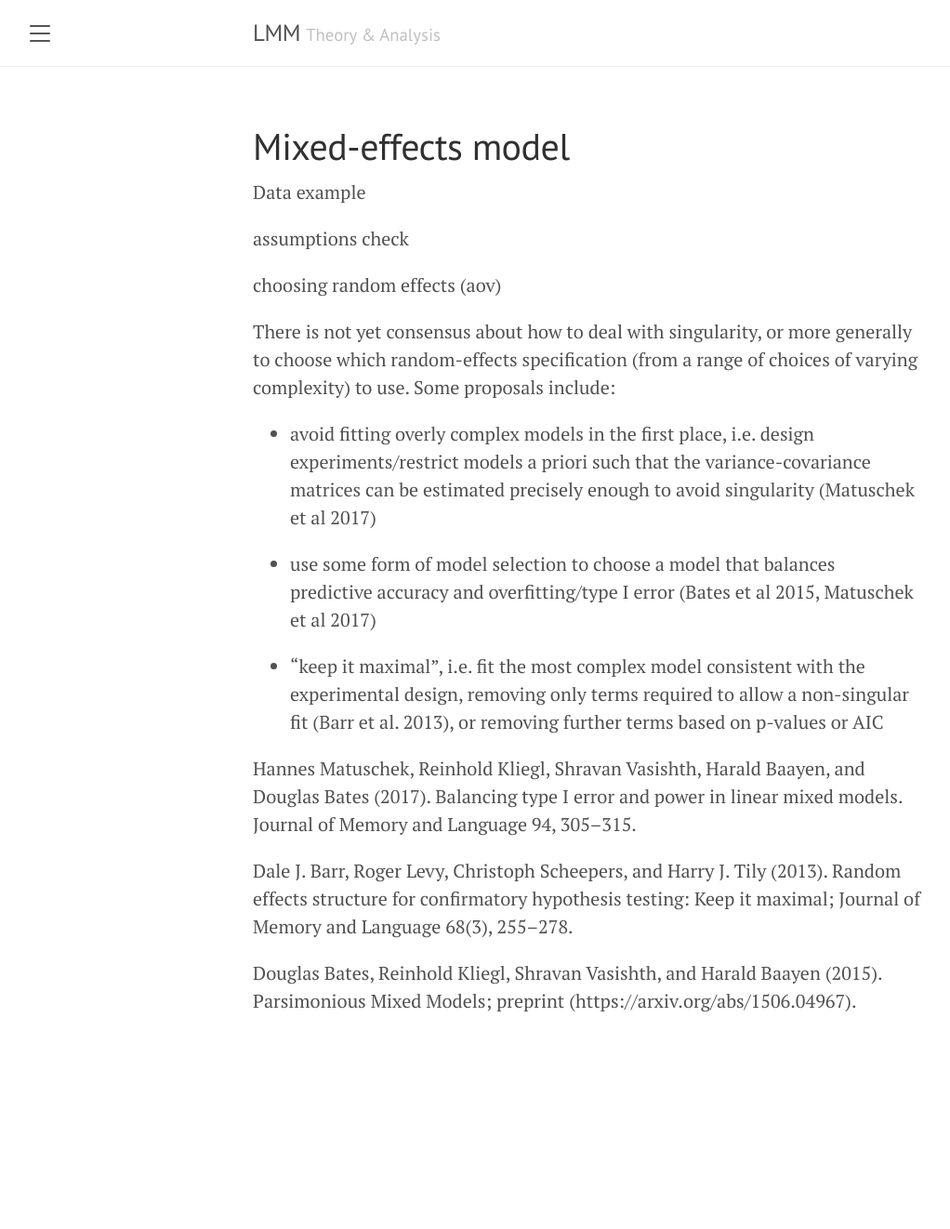
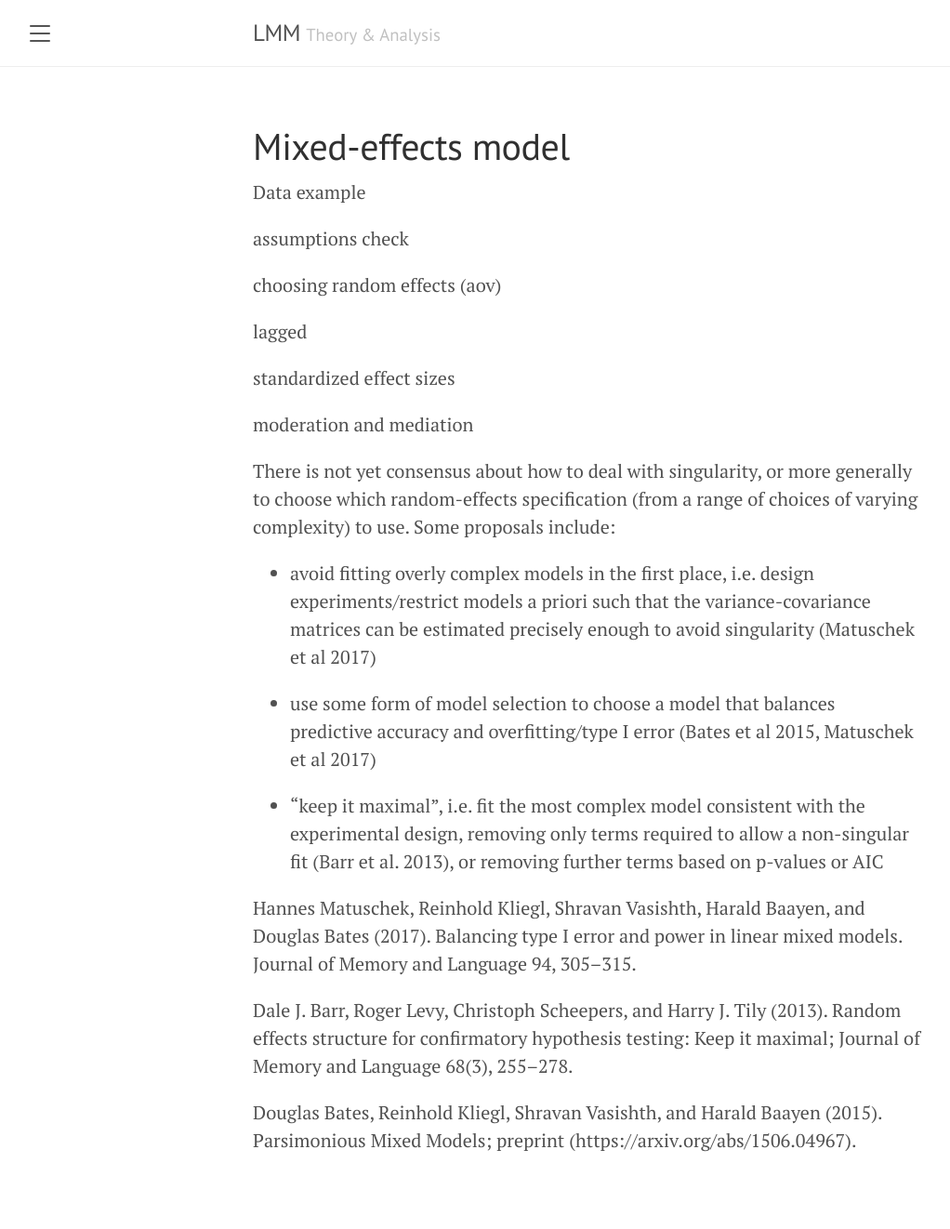
Before and after one commit to lennartseizer/ild, a Jekyll site: the page built from 4.md, in a window 1280 px wide. Shown: the whole page at 93% size, without its empty margins (8-1030 px from the left). Built offline with Jekyll 4.4.1, drawn with Linux system fonts in a browser that asks for light colours; before the commit the page ends 1172 px from its top, so only the background shows below that.

Commit message:
Update 4.md

```diff
--- a/4.md
+++ b/4.md
@@ -8,6 +8,12 @@ Data example
 assumptions check
 
 choosing random effects (aov)
+
+lagged
+
+standardized effect sizes
+
+moderation and mediation
 
 There is not yet consensus about how to deal with singularity, or more generally to choose which random-effects specification (from a range of choices of varying complexity) to use. Some proposals include:
 
```
